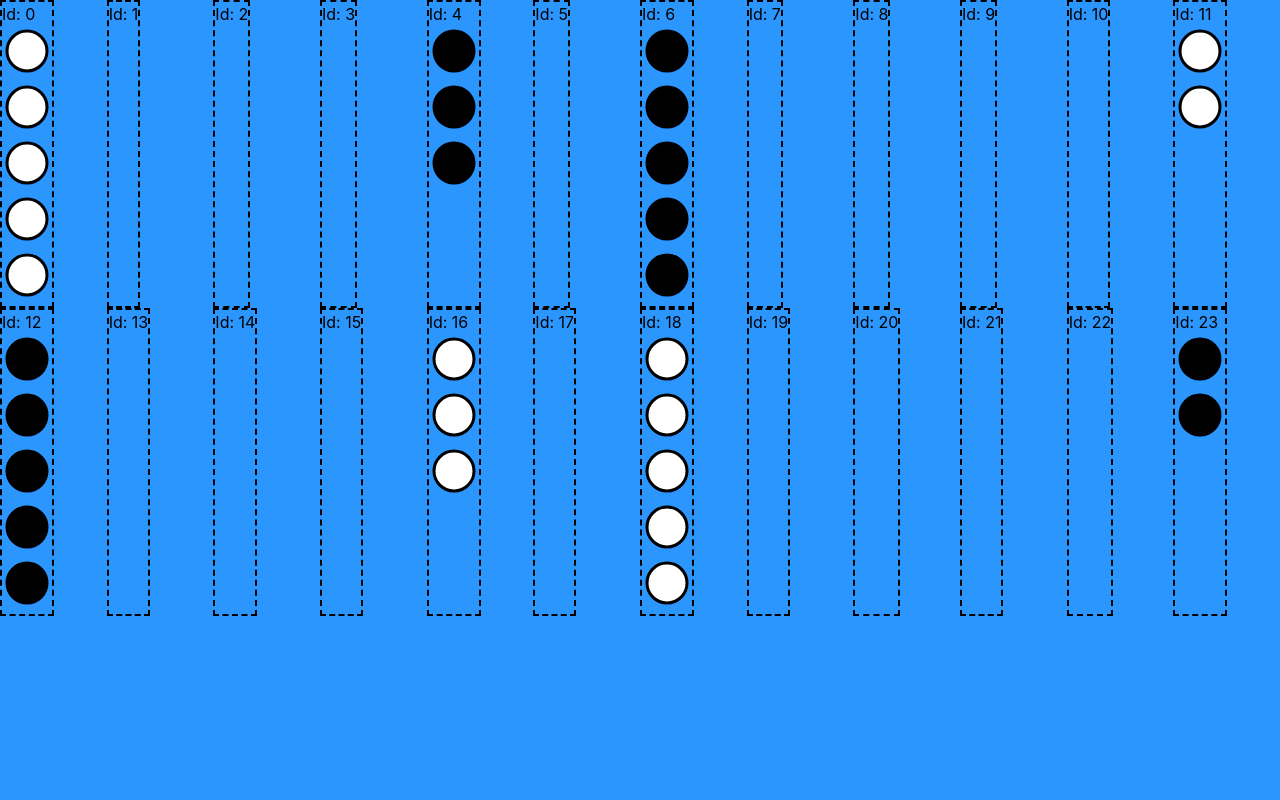
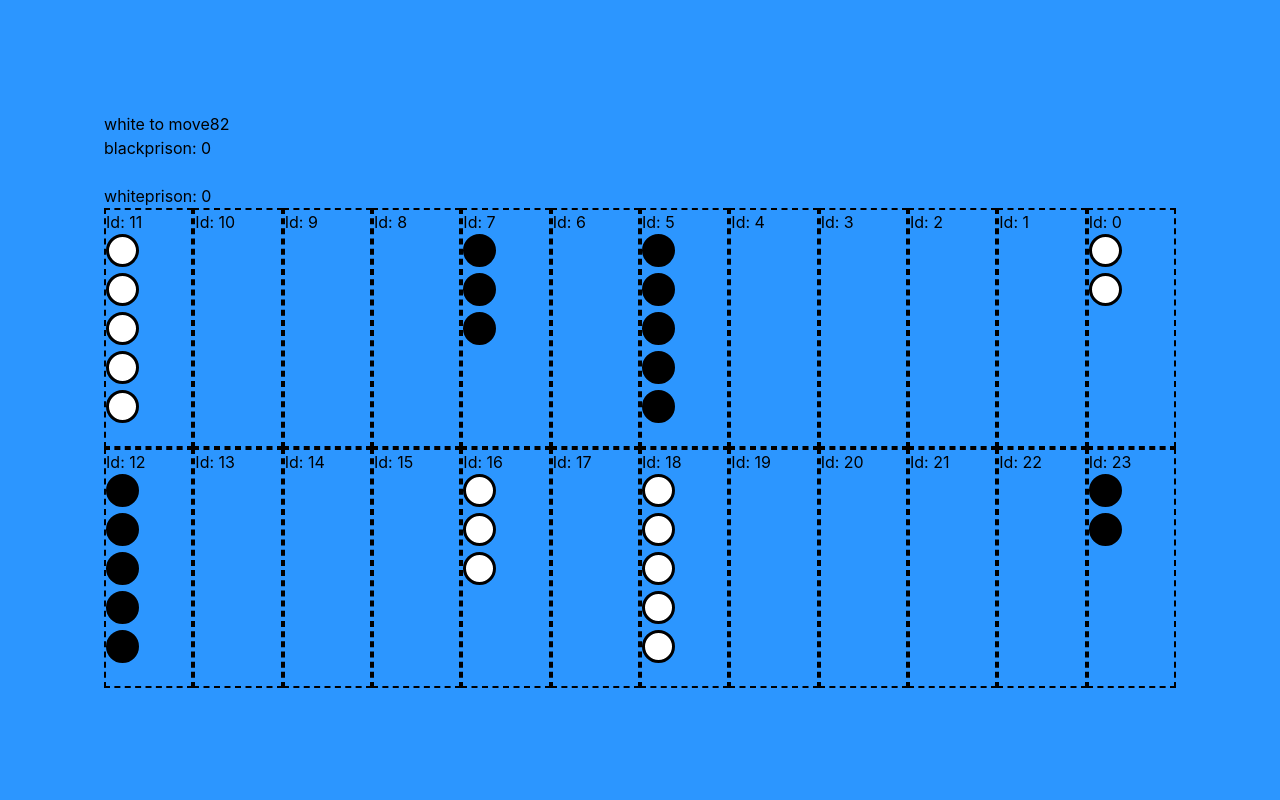
Before and after one commit to JennaHuff/reactdnd-todo, a React (Vite) app: page / in a window 1280 px wide. Shown: the top 800 px of the page. Built offline with nearby package versions, Linux system fonts and the light colour scheme.

Commit message:
temporary todo un-fix, backgammon taking shape

```diff
--- a/src/App.css
+++ b/src/App.css
@@ -17,27 +17,39 @@
 
 .backgammon-page {
     min-height: 100svh;
+    display: grid;
+    place-content: center;
 }
 
 .square {
     display: flex;
+    overflow-y: scroll;
     flex-direction: column;
     border: 2px dashed black;
-    width: fit-content;
+    width: calc(80vw / 12);
 }
 
 .can-drop {
     background-color: yellow;
     opacity: 0.5;
+    color: black;
 }
 
 .is-over {
     opacity: 1;
 }
 
+.pawn {
+    height: fit-content;
+}
+
 .board {
-    display: grid;
-    grid-template-columns: repeat(12, 1fr);
+    display: flex;
+    height: 30vh;
+    flex-flow: row-reverse;
+}
+.board2 {
+    flex-flow: row;
 }
 
 .white {
--- a/src/pages/backgammon/BackgammonPage.tsx
+++ b/src/pages/backgammon/BackgammonPage.tsx
@@ -7,31 +7,25 @@ interface ISquare {
     color: "black" | "white" | "";
 }
 
-function Pawn({
-    provenanceSquare,
-    color,
-}: {
-    provenanceSquare: ISquare["id"];
-    color: ISquare["color"];
-}) {
-    const svgSize = 50;
-    const halfSvgSize = svgSize / 2;
+function Pawn({ square }: { square: ISquare }) {
+    // const svgSize = "100%";
+    const halfSvgSize = "50%";
 
     const [, drag] = useDrag(() => ({
         type: "pawn",
-        item: { provenanceSquare, color },
+        item: square,
     }));
 
     return (
-        <div ref={drag}>
-            <svg height={svgSize} width={svgSize}>
+        <div ref={drag} className="pawn">
+            <svg height={33} width={33}>
                 <circle
                     cx={halfSvgSize}
                     cy={halfSvgSize}
-                    r="20"
+                    r="15"
                     stroke="black"
                     strokeWidth="3"
-                    fill={color}
+                    fill={square.color}
                 />
             </svg>
         </div>
@@ -40,51 +34,35 @@ function Pawn({
 
 function Square({
     square,
-    setBoard,
+    handleDrop,
 }: {
     square: ISquare;
-    setBoard: React.Dispatch<React.SetStateAction<ISquare[]>>;
+    handleDrop(startSquare: number, endSquare: number): void;
 }) {
     const [{ isOver, canDrop }, drop] = useDrop({
         accept: "pawn",
-        drop: (item) => {
-            console.log(item);
-            setBoard((board) =>
-                board.map((element) => {
-                    if (element.id === item.provenanceSquare) {
-                        return {
-                            ...element,
-                            pawns: element.pawns - 1,
-                        } as ISquare;
-                    }
-                    if (element.id === square.id) {
-                        return {
-                            ...element,
-                            pawns: element.pawns + 1,
-                        } as ISquare;
-                    }
-                    return element;
-                })
-            );
+        drop: (item: ISquare) => {
+            handleDrop(item.id, square.id);
         },
         collect: (monitor) => ({
             isOver: monitor.isOver(),
             canDrop: monitor.canDrop(),
         }),
     });
-    const squareArr = [];
+
+    const pawns = [];
+
     for (let i = 0; i < square.pawns; i++) {
-        squareArr.push(
-            <Pawn provenanceSquare={square.id} color={square.color} />
-        );
+        pawns.push(<Pawn key={i} square={square} />);
     }
+
     return (
         <div
             className={`square ${canDrop && "can-drop"} ${isOver && "is-over"}`}
             ref={drop}
         >
             Id: {square.id}
-            {squareArr.map((square) => square)}
+            {pawns.map((pawn) => pawn)}
         </div>
     );
 }
@@ -95,30 +73,165 @@ function initBoard() {
         board.push({ id: i, pawns: 0, color: "" });
     }
 
-    board[0] = { ...board[0], pawns: 5, color: "white" };
+    board[0] = { ...board[0], pawns: 2, color: "white" };
+    board[11] = { ...board[11], pawns: 5, color: "white" };
     board[16] = { ...board[16], pawns: 3, color: "white" };
     board[18] = { ...board[18], pawns: 5, color: "white" };
-    board[11] = { ...board[11], pawns: 2, color: "white" };
 
-    board[4] = { ...board[4], pawns: 3, color: "black" };
-    board[6] = { ...board[6], pawns: 5, color: "black" };
+    board[23] = { ...board[23], pawns: 2, color: "black" };
     board[12] = { ...board[12], pawns: 5, color: "black" };
-    board[23] = { ...board[23], pawns: 2, color: "black" };
+    board[7] = { ...board[7], pawns: 3, color: "black" };
+    board[5] = { ...board[5], pawns: 5, color: "black" };
 
     return board;
 }
 
+function squareIsBlocked(
+    board: ISquare[],
+    startSquare: number,
+    endSquare: number
+) {
+    if (
+        board[endSquare].pawns > 1 &&
+        board[endSquare].color !== board[startSquare].color
+    ) {
+        console.log("square is blocked");
+        return true;
+    }
+    return false;
+}
+
+function moveIsACapture(
+    board: ISquare[],
+    startSquare: number,
+    endSquare: number
+) {
+    if (
+        board[endSquare].pawns === 1 &&
+        board[endSquare].color !== board[startSquare].color &&
+        board[endSquare].color !== ""
+    ) {
+        console.log("its a capture");
+        return true;
+    }
+    return false;
+}
+
+function Prison({ prisons }: { prisons: [number, number] }) {
+    const [blackPrison, whitePrison] = prisons;
+    return (
+        <>
+            <span>blackprison: {blackPrison}</span>
+            <br />
+            <span>whiteprison: {whitePrison}</span>
+        </>
+    );
+}
+
 export function Backgammon() {
+    const [turn, setTurn] = useState("white");
+    const [dice, setDice] = useState([8, 2]);
     const [board, setBoard] = useState(initBoard());
+    const [whitePrison, setWhitePrison] = useState(0);
+    const [blackPrison, setBlackPrison] = useState(0);
+
+    function sendToJail(board: ISquare[], endSquare: number) {
+        board[endSquare].color === "black"
+            ? setBlackPrison((value) => value + 1)
+            : setWhitePrison((value) => value + 1);
+    }
+
+    function handleDrop(startSquare: number, endSquare: number) {
+        if (startSquare === endSquare) {
+            return;
+        }
+        if (squareIsBlocked(board, startSquare, endSquare)) {
+            return;
+        }
+        if (board[startSquare].color !== turn) {
+            console.log("it's not your turn");
+            return;
+        }
+        if (startSquare > endSquare && turn === "white") {
+            console.log("you can only move forward, white");
+            return;
+        }
+        if (startSquare < endSquare && turn === "black") {
+            console.log("you can only move forward, black");
+            return;
+        }
+        if (dice.includes(Math.abs(endSquare - startSquare))) {
+            console.log("yes");
+            setDice((dice) =>
+                dice.filter((nb) => nb !== Math.abs(endSquare - startSquare))
+            );
+        } else {
+            console.log("no");
+            return;
+        }
+
+        setBoard((board) =>
+            board.map((square) => {
+                if (square.id === startSquare) {
+                    return {
+                        ...square,
+                        pawns: square.pawns - 1, // delete pawn from start
+                        color: square.pawns - 1 === 0 ? "" : square.color,
+                    };
+                }
+                if (square.id === endSquare) {
+                    if (moveIsACapture(board, startSquare, endSquare)) {
+                        sendToJail(board, endSquare);
+                        return {
+                            ...square,
+                            // in case of a capture, only the color of the pawn changes
+                            color: board[startSquare].color,
+                        };
+                    } else {
+                        return {
+                            ...square,
+                            pawns: square.pawns + 1, // append pawn to destination
+                            color: board[startSquare].color,
+                        };
+                    }
+                }
+                return square;
+            })
+        );
+        if (dice.length === 1) {
+            console.log("end of turn");
+            turn === "white" ? setTurn("black") : setTurn("white");
+            setDice([
+                Math.floor(Math.random() * (6 - 1) + 1),
+                Math.floor(Math.random() * (6 - 1) + 1),
+            ]);
+        }
+        return;
+    }
+
+    const topHalfBoard = board.slice(0, 12);
+    const bottomHalfBoard = board.slice(12, 24);
 
     return (
         <div className="backgammon-page">
+            {turn} to move
+            {dice}
+            <Prison prisons={[blackPrison, whitePrison]} />
             <div className="board">
-                {board.map((square) => (
+                {topHalfBoard.map((square) => (
                     <Square
                         key={square.id}
-                        setBoard={setBoard}
                         square={square}
+                        handleDrop={handleDrop}
+                    />
+                ))}
+            </div>
+            <div className="board board2">
+                {bottomHalfBoard.map((square) => (
+                    <Square
+                        key={square.id}
+                        square={square}
+                        handleDrop={handleDrop}
                     />
                 ))}
             </div>
--- a/src/pages/todo/TodoPage.tsx
+++ b/src/pages/todo/TodoPage.tsx
@@ -1,6 +1,4 @@
 import { useState } from "react";
-import { DndProvider } from "react-dnd";
-import { HTML5Backend } from "react-dnd-html5-backend";
 import { v4 as uuidv4 } from "uuid";
 import { List } from "./components/List";
 import { Title } from "./components/Title";
@@ -94,10 +92,10 @@ export function TodoPage() {
                         {tasks
                             .filter((task) => task.listId === list.id)
                             .map((task, index) => (
-                                <>
+                                <div key={uuidv4()}>
                                     <Todo key={task.id} task={task} />
                                     <hr key={index} />
-                                </>
+                                </div>
                             ))}
                     </List>
                 ))}
```
